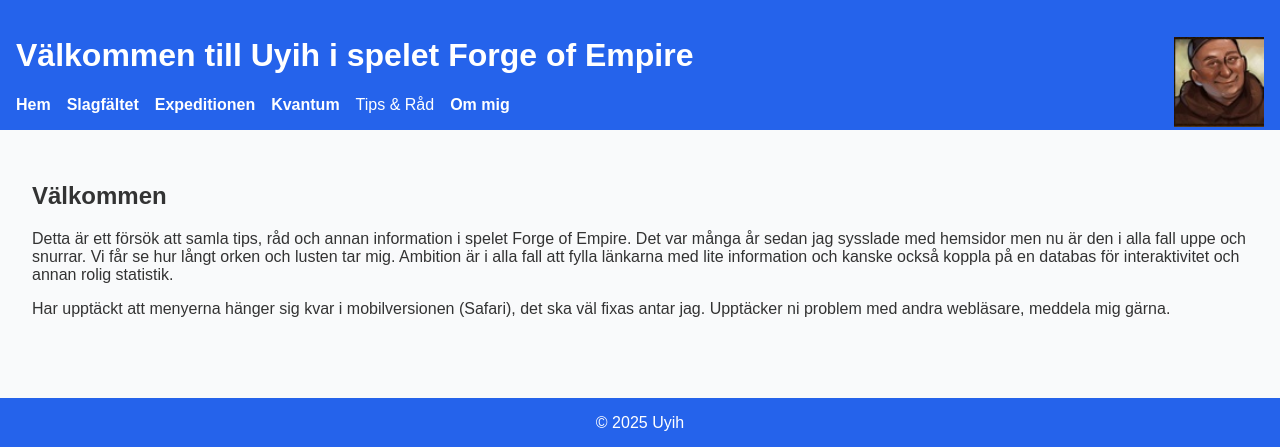
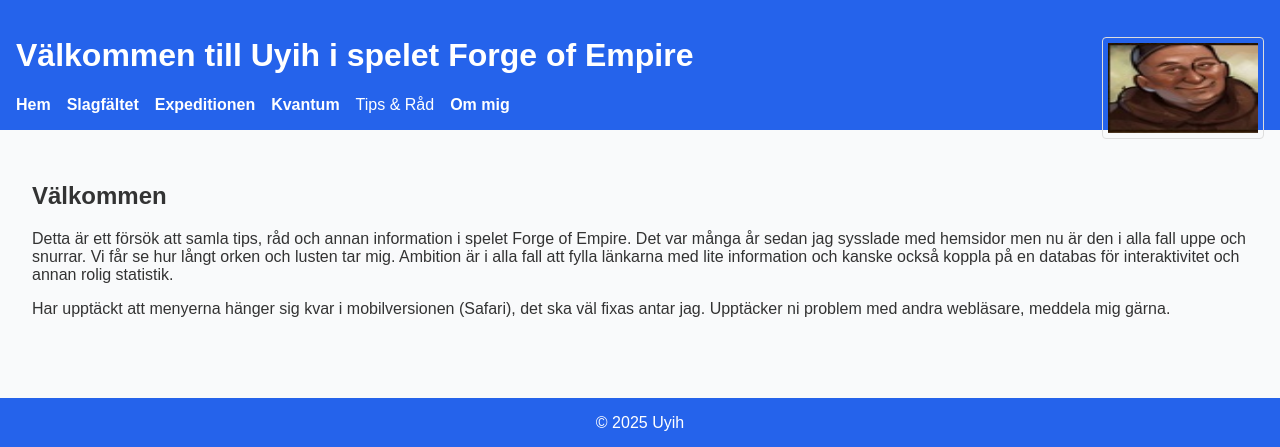
Before and after one commit to foeUyih/foeuyih.github.io, a PHP site: page / in a window 1280 px wide. Shown: the top 447 px of the page. Run offline with PHP 8.4, Linux system fonts and the light colour scheme.

Commit message:
Update style.css

```diff
--- a/style.css
+++ b/style.css
@@ -9,6 +9,17 @@
   background: #2563eb;
   color: white;
   padding: 1rem;
+}
+
+img {
+  border: 1px solid #ddd;
+  border-radius: 4px;
+  padding: 5px;
+  width: 150px;
+}
+
+img:hover {
+  box-shadow: 0 0 2px 1px rgba(0, 140, 186, 0.5);
 }
 
 /* Dropdown Button */
```
